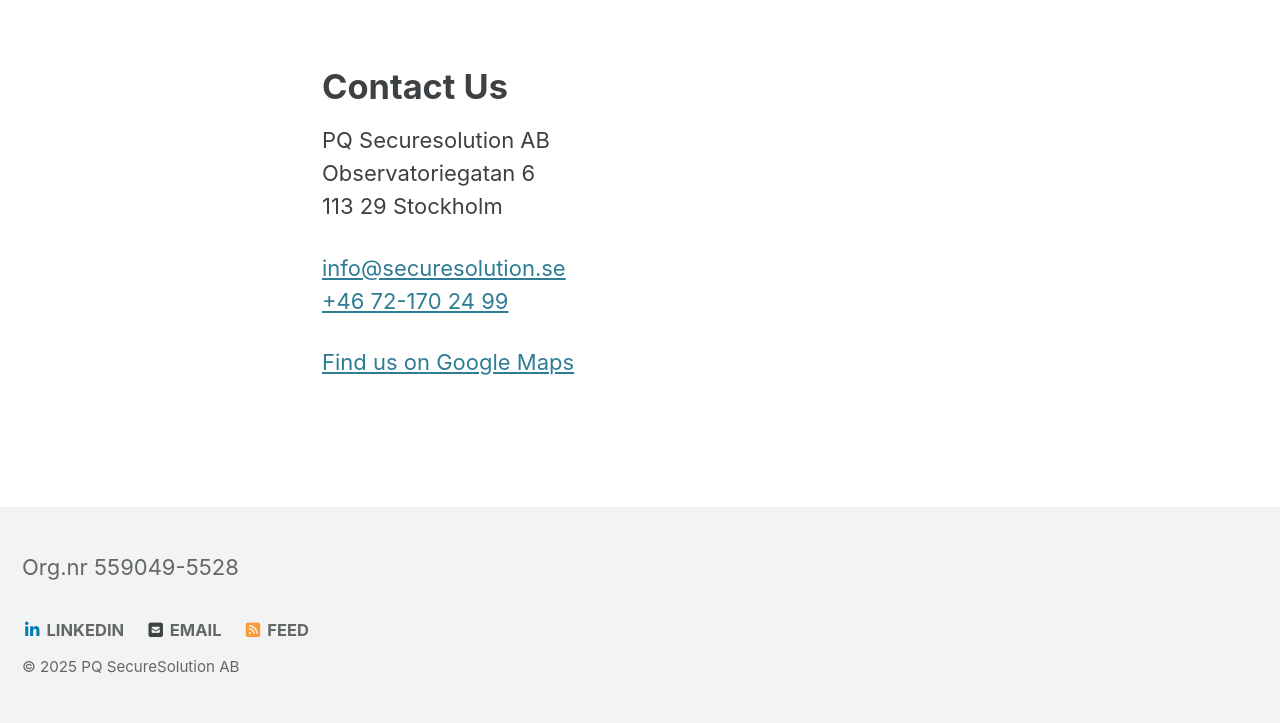
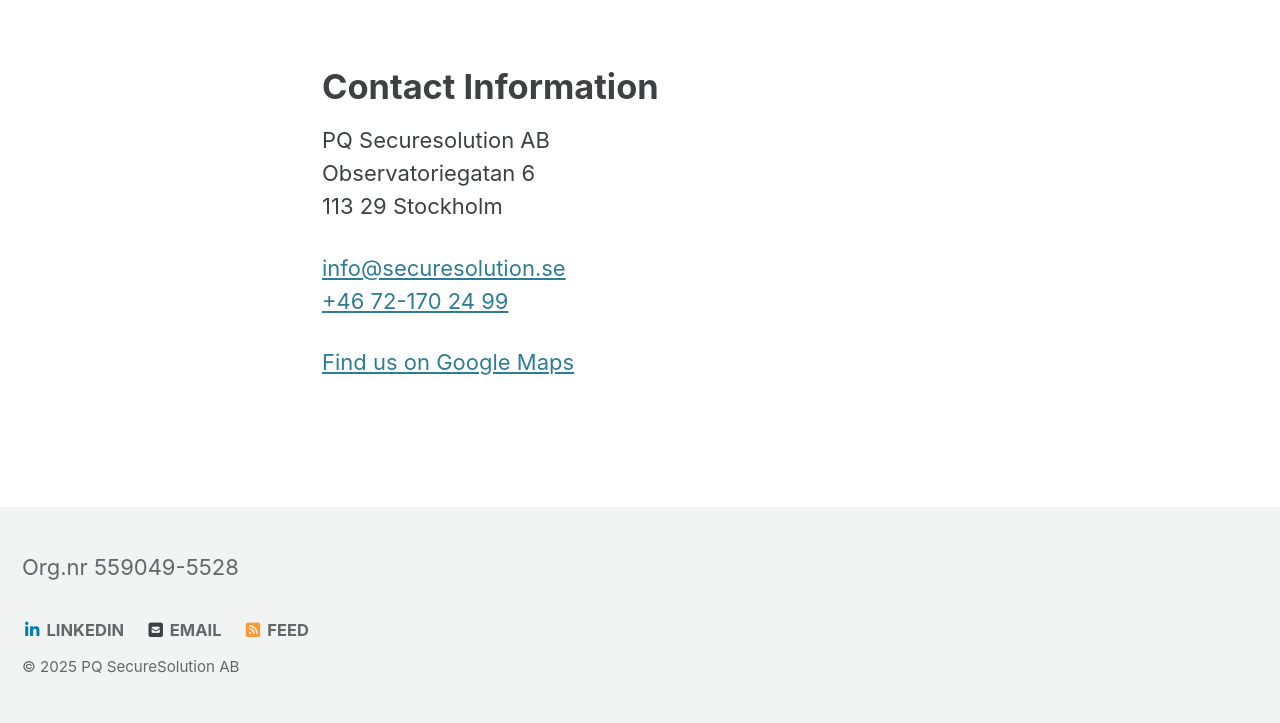
Before and after one commit to PQ-SecureSolution-AB/pq-securesolution-ab.github.io, a Jekyll site: the page built from _pages/contact.md, in a window 1280 px wide. Shown: the part 302-1025 px from the top of the page. Built offline with Jekyll 4.4.1, drawn with Linux system fonts in a browser that asks for light colours; cached includes are drawn as plain includes.

Commit message:
updated contact info

```diff
--- a/_pages/contact.md
+++ b/_pages/contact.md
@@ -8,7 +8,7 @@ header:
   overlay_filter: 0.5
   overlay_image: /assets/images/banner.jpg
 ---
-# Contact Us
+# Contact Information
 PQ Securesolution AB<br>
 Observatoriegatan 6<br>
 113 29 Stockholm
```
Also changed, not shown: 1 other file.
